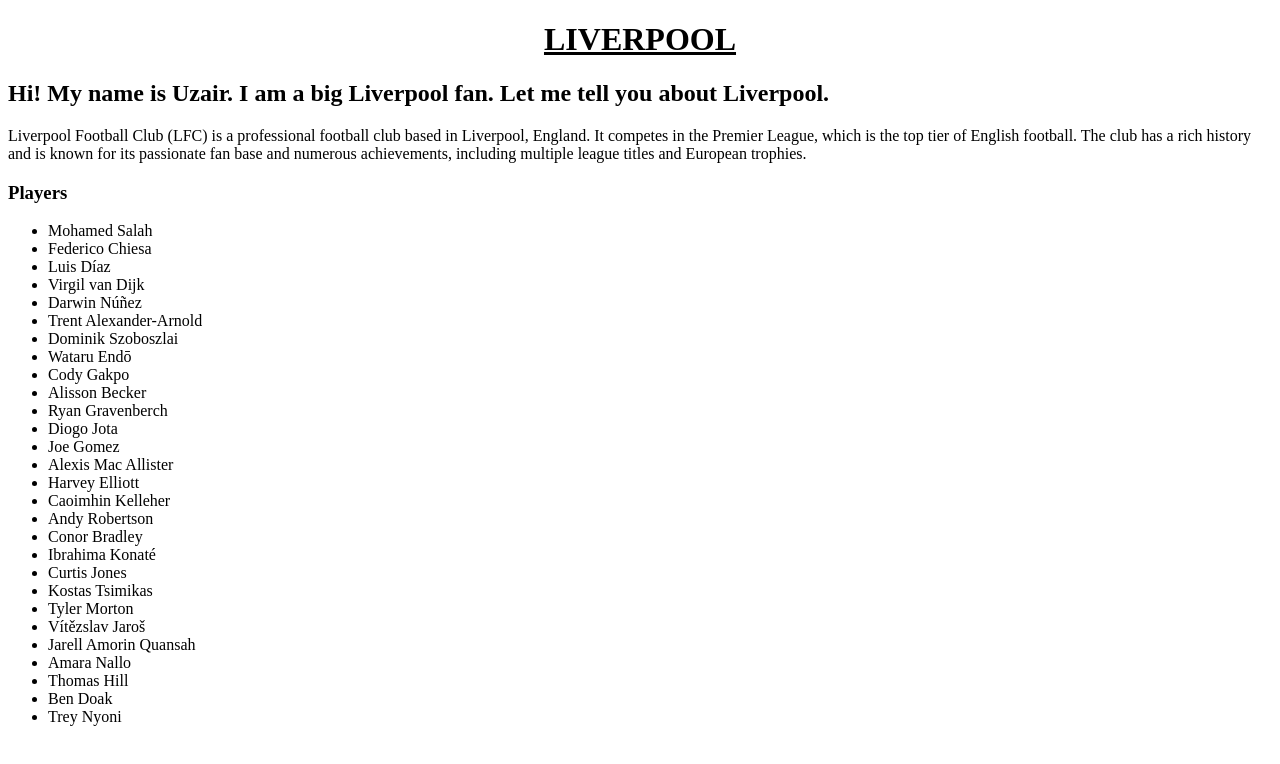
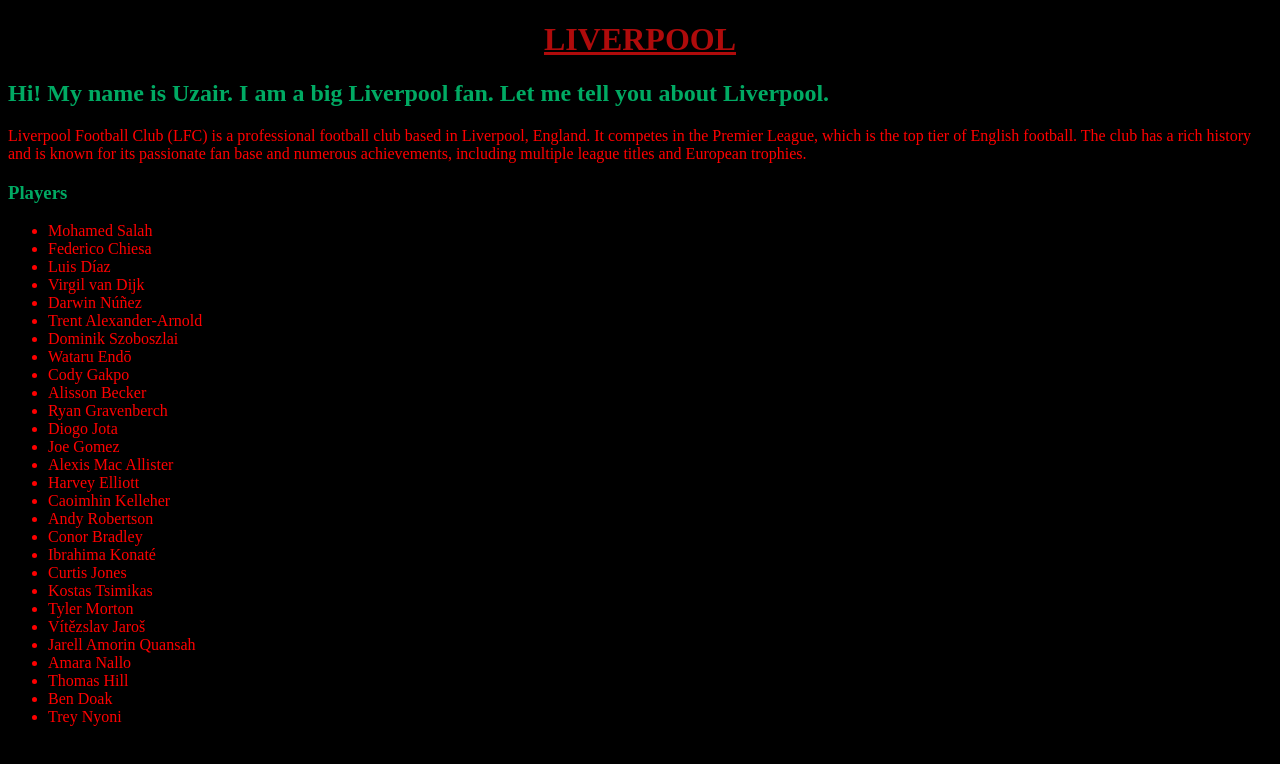
Before and after one commit to UzairHarunani/liv, a plain HTML site: page index.html in a window 1280 px wide. Drawn offline with Linux system fonts and the light colour scheme.

Commit message:
put styles

```diff
--- a/index.html
+++ b/index.html
@@ -1,9 +1,11 @@
 <!DOCTYPE html>
-  <html>
-    <head>
-      <title>LIVERPOOL</title>
-    </head>
-
+<html>
+<head>
+  <meta charset="utf-8">
+  <meta name="viewport" content="width=device-width, initial-scale=1">
+  <link rel="stylesheet" href="liv.css">
+  <title>LIVERPOOL</title>
+</head>
     <body>
      <center>
       <h1><u>LIVERPOOL</u></h1>
--- /dev/null
+++ b/liv.css
@@ -0,0 +1,29 @@
+h1 {
+	color: rgb(175, 11, 11);
+	font-family: Algerian;
+}
+
+u {
+	color: rgb(175, 11, 11);
+}
+
+h2 {
+	color: rgb(0, 170, 99);
+}
+
+body {
+	background-color: black;
+	color: white;
+}
+
+p {
+	color: red;
+}
+
+h3 {
+	color: rgb(0, 170, 99);
+}
+
+ul {
+	color: red;
+}
```
